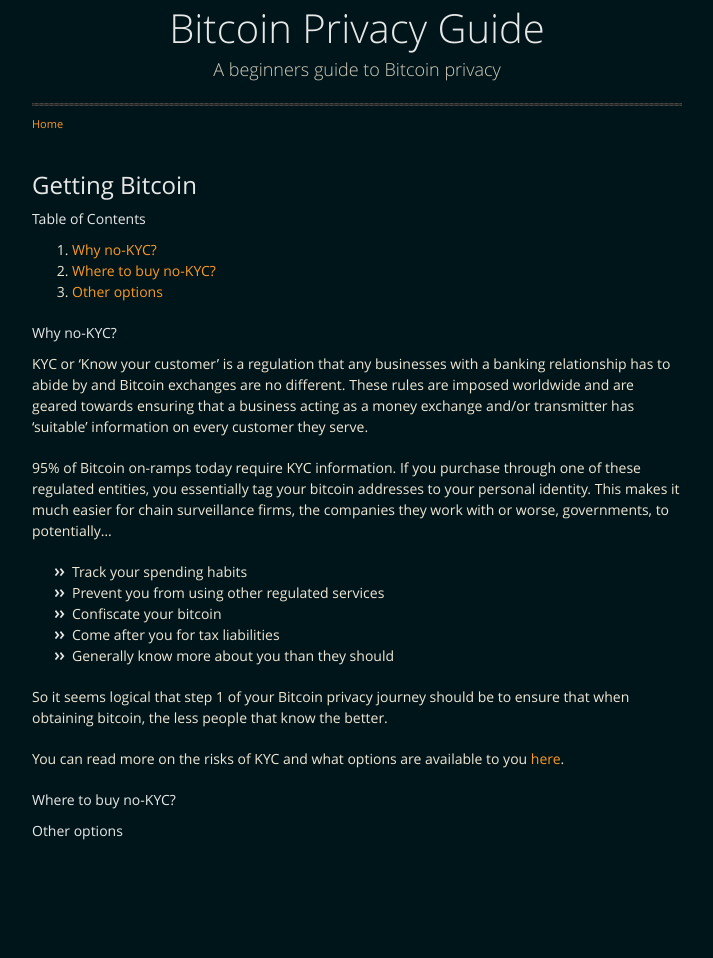
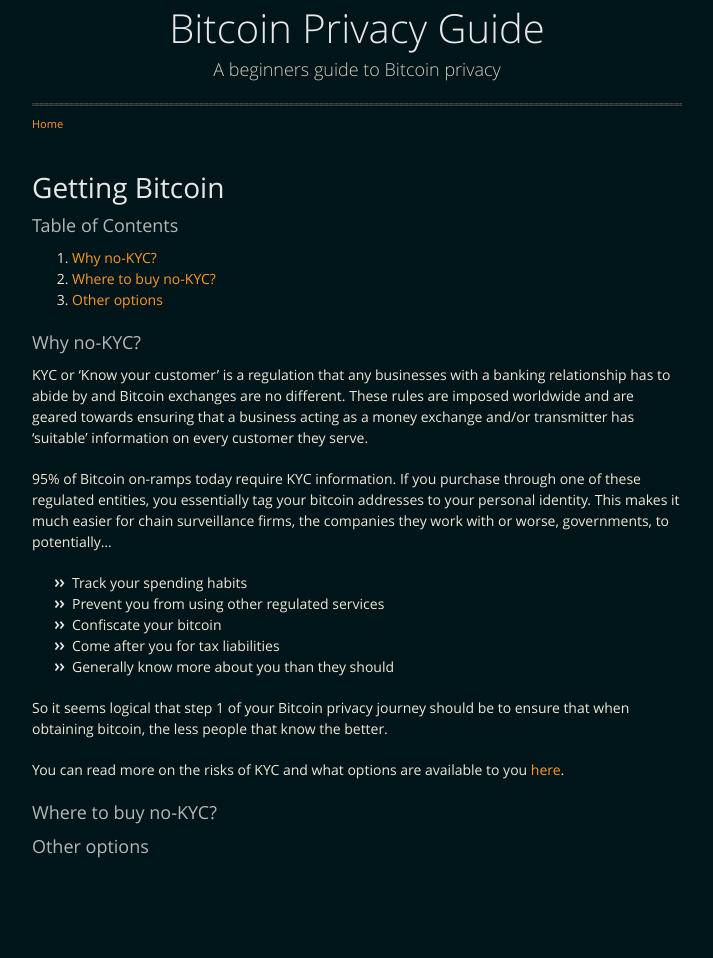
Before and after one commit to BitcoinQnA/BitcoinPrivacyGuide, a Jekyll site: the page built from get.md, in a window 1280 px wide. Shown: the whole page, without its empty margins (283-996 px from the left). Built offline with Jekyll 4.4.1, drawn with Linux system fonts in a browser that asks for light colours.

Commit message:
Update get.md

```diff
--- a/get.md
+++ b/get.md
@@ -3,15 +3,15 @@ layout: default
 ---
 <br/>
 
-## Getting Bitcoin
+# Getting Bitcoin
 
-#### Table of Contents
+### Table of Contents
 
 1.  [Why no-KYC?](#why-no-kyc)
 2.  [Where to buy no-KYC?](#where-to-buy-no-kyc)
 3.  [Other options](#other-options)
 
-#### Why no-KYC?
+### Why no-KYC?
 
 KYC or 'Know your customer' is a regulation that any businesses with a banking relationship has to abide by and Bitcoin exchanges are no different. These rules are imposed worldwide and are geared towards ensuring that a business acting as a money exchange and/or transmitter has 'suitable' information on every customer they serve.
 
@@ -27,7 +27,7 @@ So it seems logical that step 1 of your Bitcoin privacy journey should be to ens
 
 You can read more on the risks of KYC and what options are available to you [here](https://bitcoinqna.github.io/noKYConly/).
 
-#### Where to buy no-KYC?
+### Where to buy no-KYC?
 
 
-#### Other options
+### Other options
```
